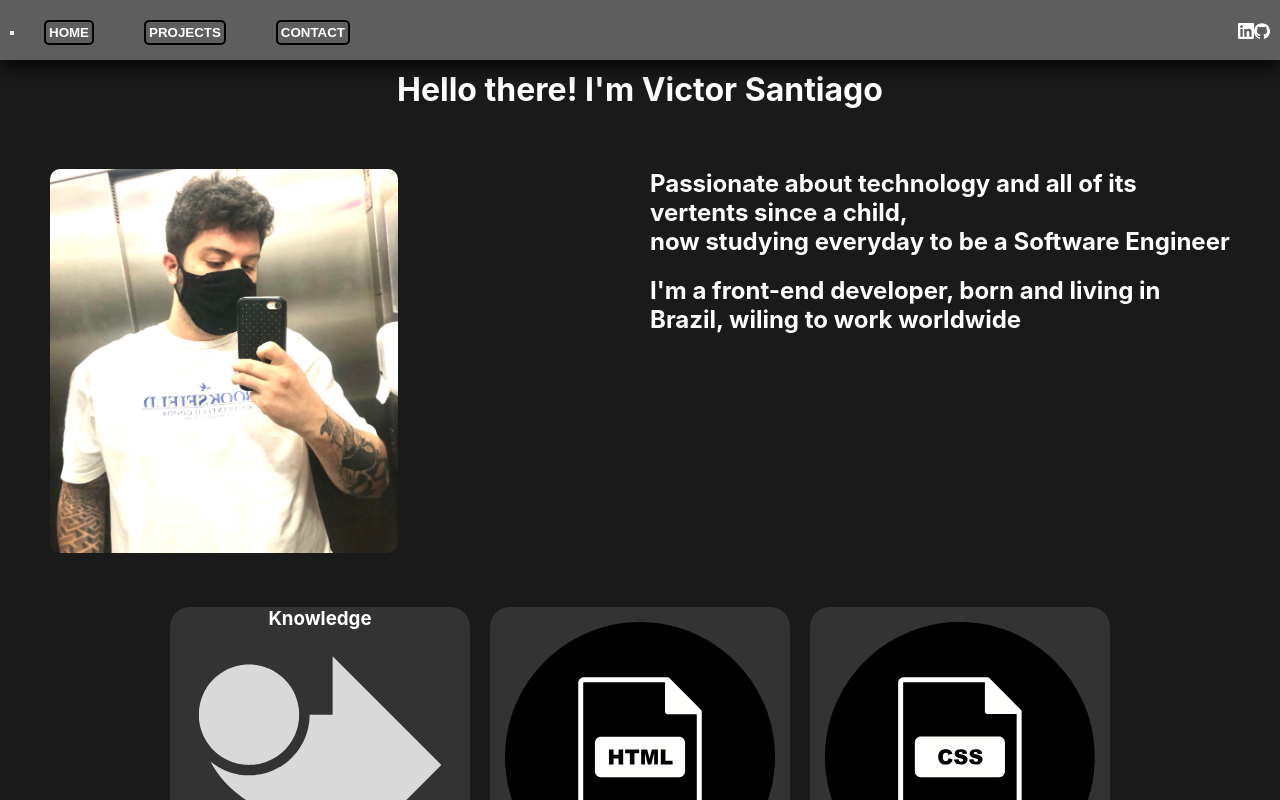
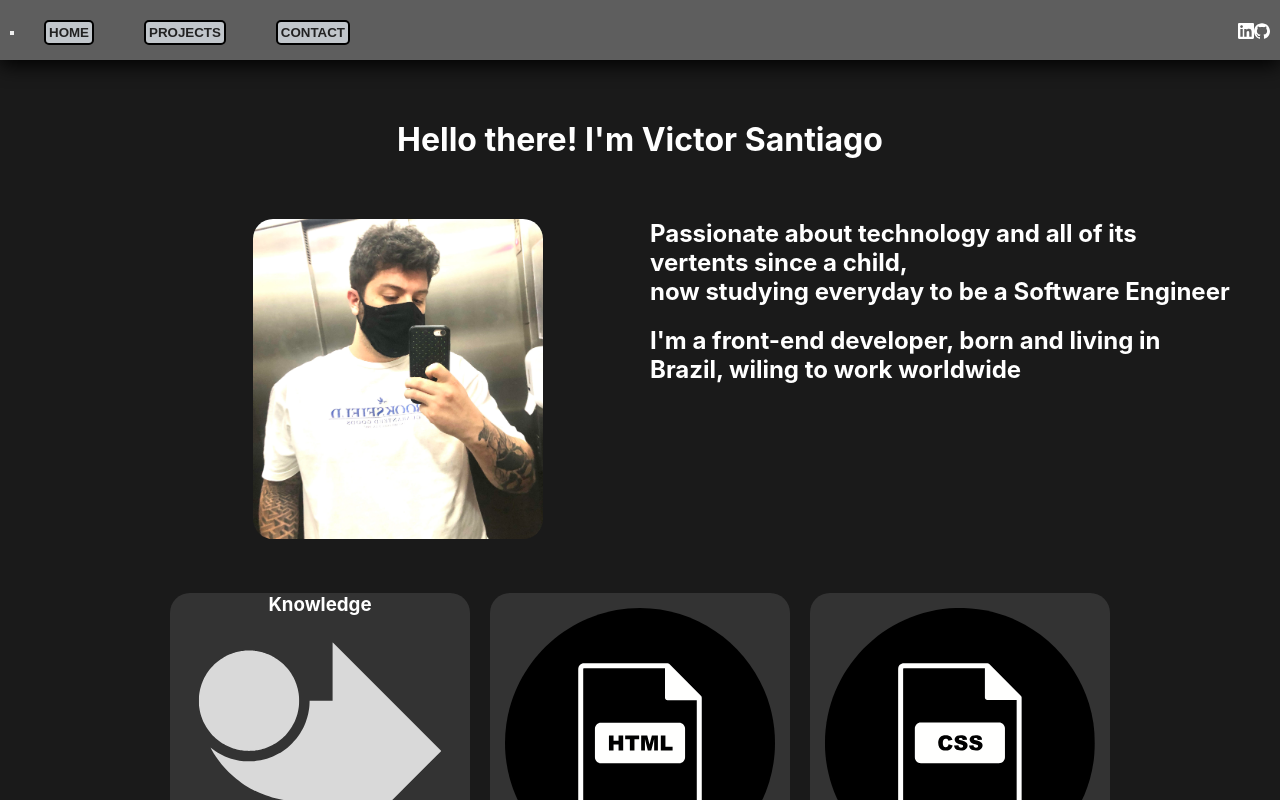
Before and after one commit to visantiago99/Portfolio-grid-flex, a React (Create React App) app: page / in a window 1280 px wide. Shown: the top 800 px of the page. Built offline with nearby package versions, Linux system fonts and the light colour scheme.

Commit message:
Portfolio update

```diff
--- a/src/App.css
+++ b/src/App.css
@@ -27,8 +27,8 @@ body {
 }
 
 .btn-header {
-  background-color: #5e5e5e;
-  color:#fff;
+  background-color: #c1c6cb;
+  color:#222;
   padding: 3px;
   font-weight: bold;
   border: 2px solid #000;
@@ -38,6 +38,7 @@ body {
 
 .btn-header:hover {
   content: "";
+  color: #fff;
   transform: scale(120%);
   background-color: #6C4EB1;
   z-index: -1;
@@ -134,7 +135,7 @@ ul {
 
 .home-father h1 {
   text-align: center;
-  margin-top: 70px;
+  margin-top: 120px;
   margin-bottom: 50px;
 }
 
@@ -146,9 +147,10 @@ ul {
 }
 
 .section-container img {
-  width: 60%;
-  border-radius: 10px;
+  width: 50%;
+  border-radius: 20px;
   margin-bottom: 40px;
+  margin-left: 35%;
 }
 
 .section-container div {
```
